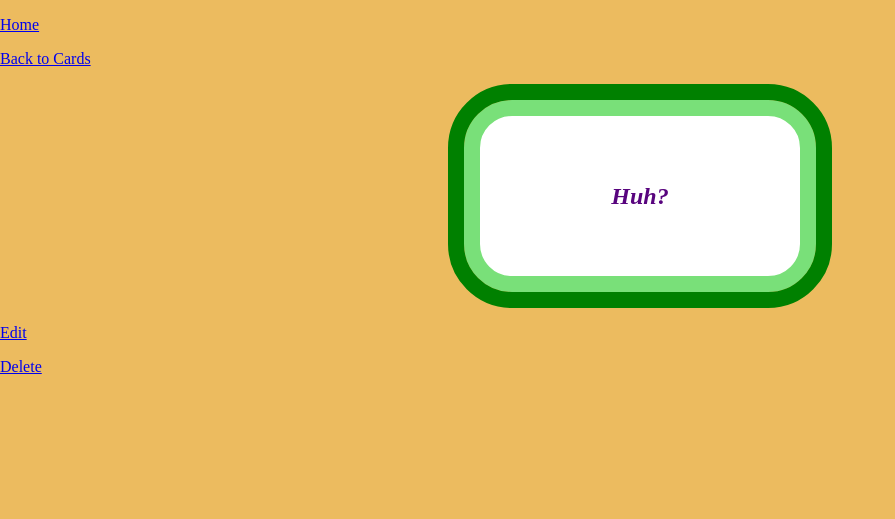
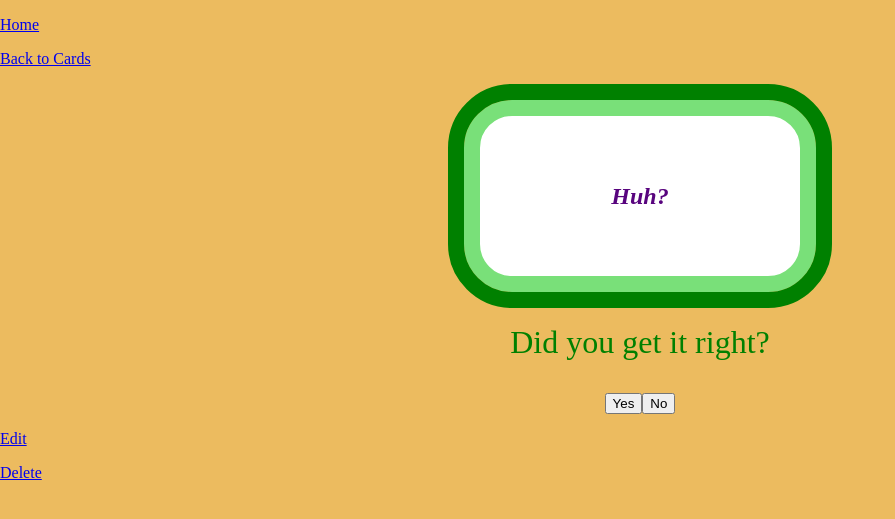
Before and after one commit to Momentum-Team-14/django-duplex-Tomtuhtomtom, a Django app: page /flashcards/answer/2 in a window 1280 px wide. Shown: the top 519 px of the page, without its empty margins (0-895 px from the left). Run offline with Django 4.2, Linux system fonts and the light colour scheme; data comes from the database, SQL or seed files in the repository; both versions use the stored data as it was after the commit.

Commit message:
started setting up correct answer question

```diff
--- a/static/css/styles.css
+++ b/static/css/styles.css
@@ -191,3 +191,7 @@ li {
 #get-answer-holder{
     text-align: center;
 }
+
+.correct-question-box{
+    text-align: center;
+}
--- a/templates/flashcards/answer_detail.html
+++ b/templates/flashcards/answer_detail.html
@@ -9,6 +9,10 @@
             <div><em class="card-title">{{answer}}</em></div>
         </div>
     </div>
+    <div class="correct-question-box">
+        <p class="page-title">Did you get it right?</p>
+        <button>Yes</button><button>No</button>
+    </div>
     <p><a href="{% url 'answer-update' answer.pk %}">Edit</a></p>
     <p><a href="{% url 'answer-delete' answer.pk %}">Delete</a></p>
 
```
Also changed, not shown: db.sqlite3.
